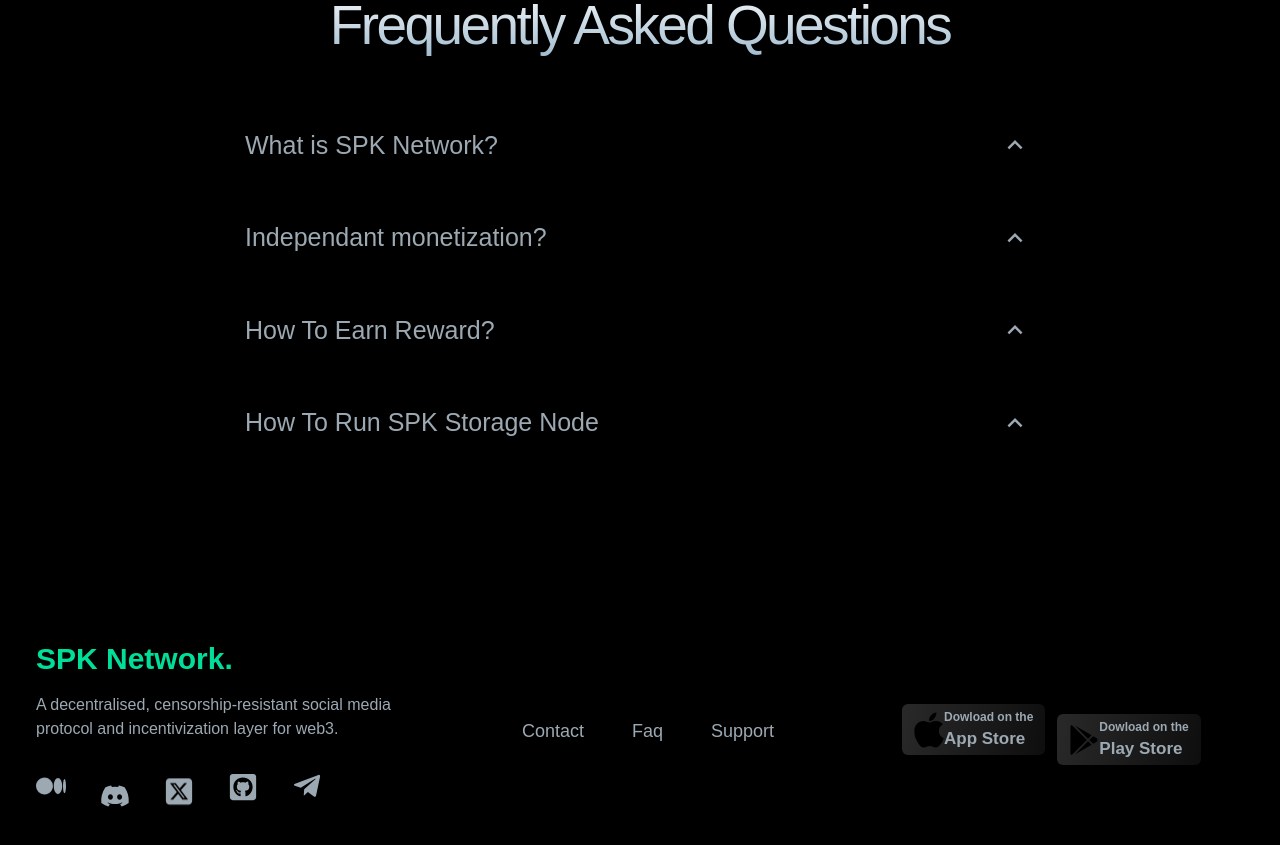
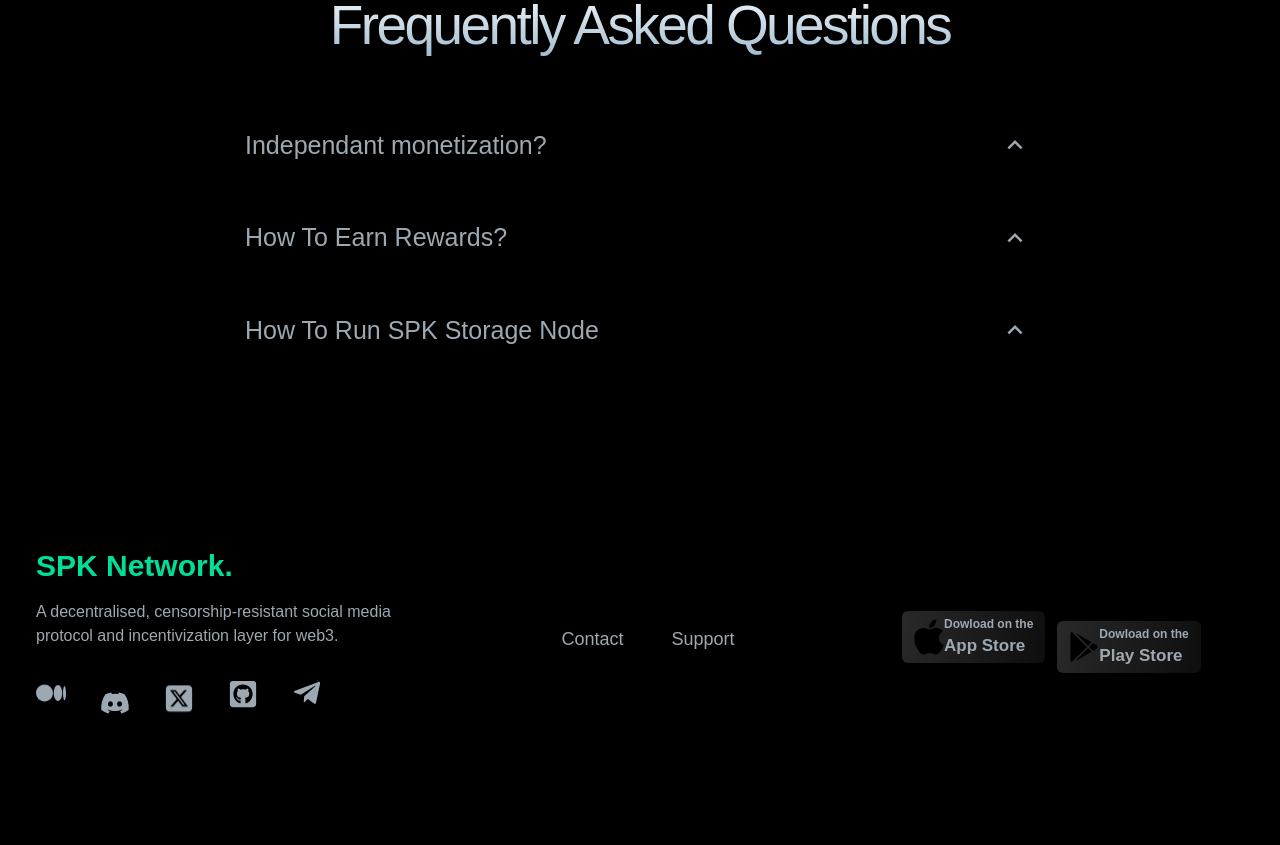
Before and after one commit to spknetwork/spk-network-web, a React (Vite) app: page /Monetization in a window 1280 px wide. Shown: the part 2240-3085 px from the top of the page. After the commit the page ends 3046 px from the top, so only its background shows below. Built offline with nearby package versions, Linux system fonts and the light colour scheme; a small style sheet from the web is missing.

Commit message:
review commit changes

```diff
--- a/src/components/Faq.jsx
+++ b/src/components/Faq.jsx
@@ -8,24 +8,20 @@
     const [CurOpen, setCurOpen] = useState(null);
     const data = [
         {
-          title: "What is SPK Network?",
-          text:
-            "SPK Network, a decentralised, censorship-resistant social media protocol and incentivization layer for web3. The SPK Network provides the ability for video platforms and content creators to interact with the decentralized social graph, while rewarding infrastructure providers with SPK governance and BROCA gas tokens."
-        },
-        {
           title: "Independant monetization?",
           text:
           "Make community or content creator Memes into collectables with NFT's and issue them to the token holders who stake the most of a communities' or a creator's token.Users can earn collectable memes by staking the tokens of a creator or a community"
         },
         {
-          title: "How To Earn Reward?",
+          title: "How To Earn Rewards?",
           text:
           "Content platforms, content creators or individual users can help the network by storing, validating, serving high throughput content or encoding videos and content. Participating in these activities allows individuals to earn mining rewards without the need for physical mining rigs"
         },
         {
             title: "How To Run SPK Storage Node",
             text:
-            "This is the base model for the SPK ecosystem. It allows anybody with a computer and an internet connection to participate. This setup is extremely simple but requires you to have Docker, which is a way to run compartmentalized virtual machines."
+            "This is the base model for the SPK ecosystem. It allows anybody with a computer and an internet connection to participate. This setup is extremely simple but requires you to have Docker, which is a way to run compartmentalized virtual machines.",
+            url:'https://peakd.com/hive-112019/@spknetwork/spk-testnet-node-setup-guide'
           },
 
       ];
@@ -36,7 +32,7 @@
          <h2>Frequently Asked Questions</h2>
     {data.map((el, i) => (
       <AccordionItem title={el.title} CurOpen={CurOpen} OnOpen={setCurOpen}  num={i} key={el.title}>
-        {el.text}
+        {el.text} <a className="text-a" href={el.url}> link</a>
         </AccordionItem>
     ))}
   </div>
--- a/src/components/Footer.jsx
+++ b/src/components/Footer.jsx
@@ -1,9 +1,6 @@
 import "./footer.css";
 import {
-  FaFacebookSquare,
   FaGithubSquare,
-  FaInstagram,
-  FaTwitterSquare,
 } from "react-icons/fa";
 import { FaTelegramPlane } from "react-icons/fa";
 import { FaDiscord } from "react-icons/fa";
@@ -45,7 +42,6 @@
         <div className="flex  justify-center items-center w-[100%] ">
           <ul className=" flex justify-between gap-12  text-[23px] w-[100%  mb-4">
            <a href="https://discord.com/invite/RJn9dQfPeM"  target="_blank" rel="noopener noreferrer"> <li className="py-2 text-[18px] ">Contact</li></a>
-            <li className="py-2 text-[18px] ">Faq</li>
             <a href="https://discord.com/invite/RJn9dQfPeM"  target="_blank" rel="noopener noreferrer"><li className="py-2 text-[18px] ">Support</li> </a>
           </ul>
         </div>
--- a/src/components/Header.jsx
+++ b/src/components/Header.jsx
@@ -8,7 +8,7 @@
     <div className="text-white h-screen sm:h-[70vh] md:h-screen " data-aos="fade-left">
         <div className="md:main-margin sm:mx-3 " data-aos="fade-right">
             <div className="  text-center  ">
-                <h1 className=" text-[45px] mt-[100px] md:text-[70px] font-bold double-color">An incentivization layer for web3 </h1>
+                <h1 className=" text-[45px] mt-[50px] md:mt-[100px] md:text-[70px] font-bold double-color">An incentivization layer for web3 </h1>
                 <p className="text-[21px] md:text-[30px] mt-[40px] mb-5 md:mx-[100px]">Decentralised, incentivised Peer to Peer: Storage, Encoding, Content Delivery Networks and No Middle men or third parties involved in your content platforms</p>
                 <div className="flex justify-center mt-[40px] gap-5 mb-6">
                     <a className="flex  items-center px-3 py-1 ml-3 rounded-md  faint " href="https://apps.apple.com/us/app/3speak/id1614771373"  target="_blank" rel="noopener noreferrer">
--- a/src/components/Sip.jsx
+++ b/src/components/Sip.jsx
@@ -11,7 +11,7 @@
         <div data-aos="zoom-in" className=" flex-col md:flex-row flex justify-center items-center gap-[15px] md:mx-[150px] mb-[90px]">
             <div className="text-center md:text-start">
                 <h2 className="text-[32px] font-extrabold text-[white]">SIP</h2>
-                <p className=" text-[20px]  leading-7 ">By default, all payments made into the SPK Network go to the SIP and locked in place. The funds locked in the SIP are then used to generate more money and value through Defi fee generation which is used to help subsidize the cost of operating the network at the infrastructure layer. Payments made through purchases of Larynx Miner tokens and advertisement rights will be sent to the SIP and locked, resulting in a continueous steady growth of the SIP pool.</p>
+                <p className=" text-[20px]  leading-7 "> Payments made through purchases of Larynx Miner tokens  will be sent to the SIP and locked, resulting in a continueous steady growth of the SIP pool.</p>
             </div>
             <div className="">
                 <img className="w-[100%] md:w-[3900px] rounded-[20px]" src="../../public/image/sip.png" alt="" />
--- a/src/components/Slider.jsx
+++ b/src/components/Slider.jsx
@@ -21,7 +21,7 @@
     <div className="relative main-margin">
       <div className="slider-header text-center mt-[110px] md:ml-[200px] md:mr-[200px]">
         <h2 className="text-[32px] font-bold text-[white]" data-aos="fade-up"
-     data-aos-duration="1000">Independant monetization</h2>
+     data-aos-duration="1000">Independent monetization</h2>
         <p className="text-[20px]" data-aos="fade-up"
      data-aos-duration="1000">Make community or content creator Memes into collectables with NFT&apos;s and issue them to the token holders who stake the most of a communities or a creator&apos;s token.Users can earn collectable memes by staking the tokens of a creator or a community</p>
       </div>
@@ -104,7 +104,7 @@
                 </p>
               </div>
               <img
-                src="../../public/network.png"
+                src="../../image/network.png"
                 alt="Slide 2"
                 className="md:w-[50%] rounded-sm md:rounded-[40px] "
               />
--- a/src/components/Test.jsx
+++ b/src/components/Test.jsx
@@ -4,9 +4,9 @@
   return (
     <div className="main-margin  min-h-screen" >
       <h1 className="text-center text-[45px] mt-20 mb[20px]" data-aos="fade-up"
-     data-aos-duration="3000">OUR COMMUNITIES</h1>
+     data-aos-duration="3000"> COMMUNITIES</h1>
       <p className="text-center text-[22px] md:mx-[120px]" data-aos="fade-up"
-     data-aos-duration="3000">Communities are immutable! Communities are owned by the creator and cannot be deleted by anyone but the creator. Information about a community is either stored on the blockchain or a distributed ledger (For example Ceramic/Orbitdb).</p>
+     data-aos-duration="3000">Communities are immutable! Communities are owned by the creator and cannot be deleted by anyone but the creator. Information about a community is either stored on the blockchain or a distributed ledger (For example Ceramic).</p>
       <div className="flex justify-center  items-center mt-[20px]">
       <div  className="mt-[34px] lg:mt-[60px] Partnerships_list__OznYa">
         <div data-aos="zoom-in" className="lg:h-[84px]  flex items-center justify-center rounded-[8px] lg:rounded-[12px] text Partnerships_base__m1APG">
--- a/src/components/faq.css
+++ b/src/components/faq.css
@@ -1,5 +1,8 @@
 .accordion-wrap{
     margin: 0px 200px;
+}
+.text-a{
+  color: blue;
 }
   .accordion {
     width: 100%;
```
Also changed, not shown: src/components/Network.jsx (+5 -4 lines).
